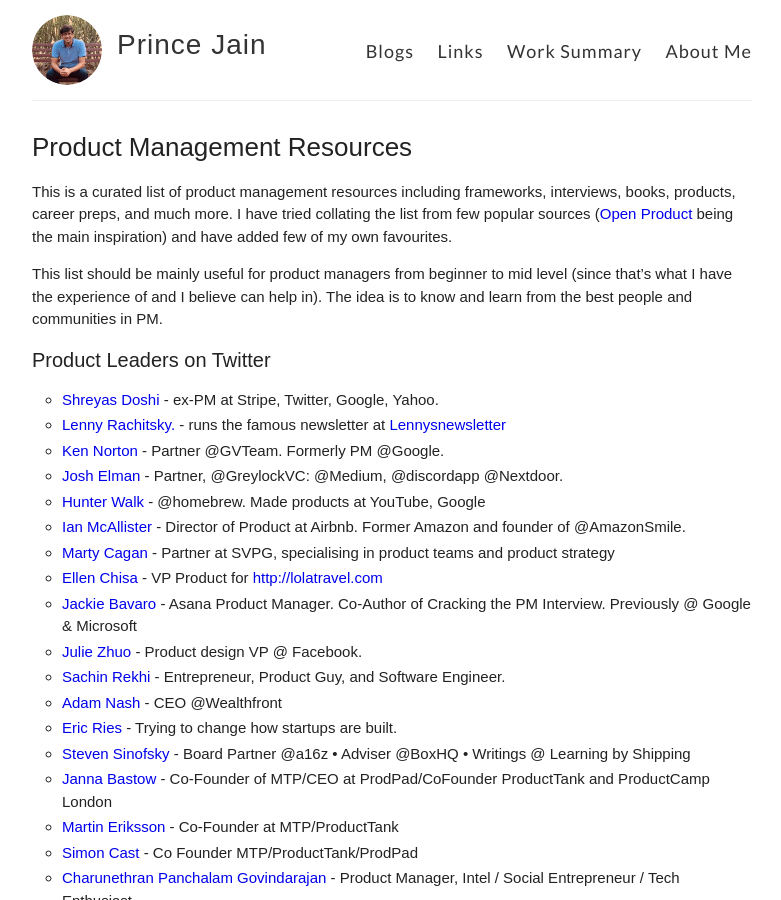
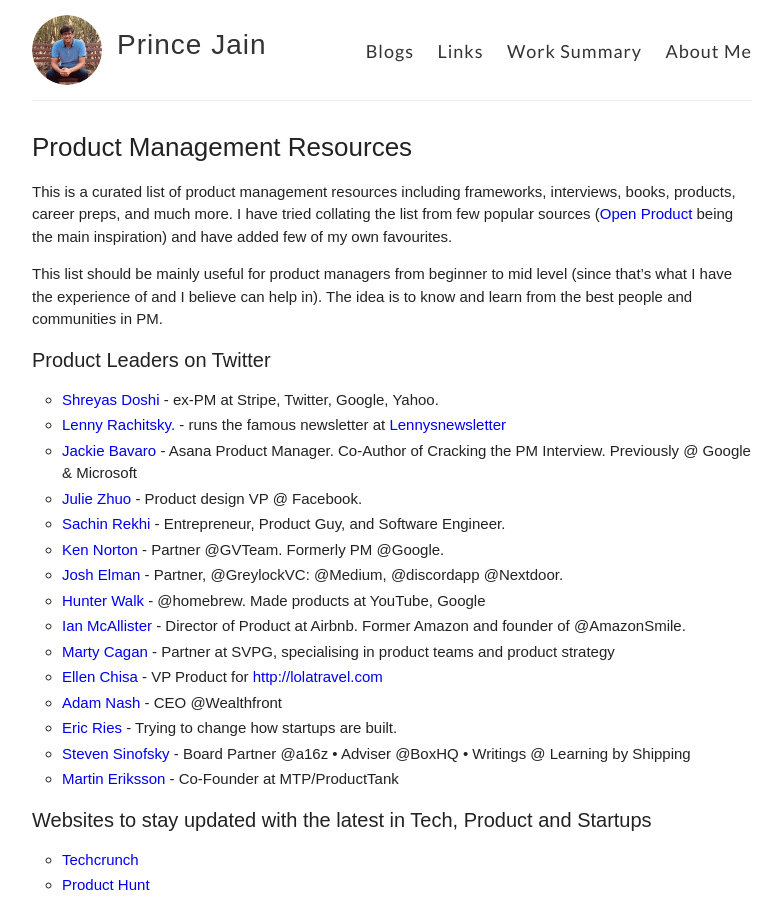
Before and after one commit to product-noob/product-noob.github.io, a Jekyll site: the page built from links.md, in a window 1280 px wide and 900 px high. Shown: the whole window, without its empty margins (248-1029 px from the left). Built offline with Jekyll 4.4.1, drawn with Linux system fonts in a browser that asks for light colours; some of the changed text lies outside the part shown.

Commit message:
removed links

```diff
--- a/links.md
+++ b/links.md
@@ -74,32 +74,27 @@ This list should be mainly useful for product managers from beginner to mid leve
 
 -   [Shreyas Doshi](https://twitter.com/shreyas) - ex-PM at Stripe, Twitter, Google, Yahoo.
 -   [Lenny Rachitsky.](https://twitter.com/lennysan) - runs the famous newsletter at [Lennysnewsletter](https://www.lennysnewsletter.com/)
+-   [Jackie Bavaro](https://twitter.com/jackiebo) - Asana Product Manager. Co-Author of Cracking the PM Interview. Previously @ Google & Microsoft
+-   [Julie Zhuo](https://twitter.com/joulee) - Product design VP @ Facebook.
+-   [Sachin Rekhi](https://twitter.com/sachinrekhi) - Entrepreneur, Product Guy, and Software Engineer.
 -   [Ken Norton](https://twitter.com/kennethn) - Partner @GVTeam. Formerly PM @Google.
 -   [Josh Elman](https://twitter.com/joshelman) - Partner, @GreylockVC: @Medium, @discordapp @Nextdoor.
 -   [Hunter Walk](https://twitter.com/hunterwalk) - @homebrew. Made products at YouTube, Google
 -   [Ian McAllister](https://twitter.com/ianmcall) - Director of Product at Airbnb. Former Amazon and founder of @AmazonSmile.
 -   [Marty Cagan](https://twitter.com/cagan) - Partner at SVPG, specialising in product teams and product strategy
 -   [Ellen Chisa](https://twitter.com/ellenchisa) - VP Product for <http://lolatravel.com>
--   [Jackie Bavaro](https://twitter.com/jackiebo) - Asana Product Manager. Co-Author of Cracking the PM Interview. Previously @ Google & Microsoft
--   [Julie Zhuo](https://twitter.com/joulee) - Product design VP @ Facebook.
--   [Sachin Rekhi](https://twitter.com/sachinrekhi) - Entrepreneur, Product Guy, and Software Engineer.
 -   [Adam Nash](https://twitter.com/adamnash) - CEO @Wealthfront
 -   [Eric Ries](https://twitter.com/ericries) - Trying to change how startups are built.
 -   [Steven Sinofsky](https://twitter.com/stevesi) - Board Partner @a16z • Adviser @BoxHQ • Writings @ Learning by Shipping
--   [Janna Bastow](https://twitter.com/simplybastow) - Co-Founder of MTP/CEO at ProdPad/CoFounder ProductTank and ProductCamp London
 -   [Martin Eriksson](https://twitter.com/bfgmartin) - Co-Founder at MTP/ProductTank
--   [Simon Cast](https://twitter.com/simoncast) - Co Founder MTP/ProductTank/ProdPad
--   [Charunethran Panchalam Govindarajan](https://twitter.com/charupg) - Product Manager, Intel / Social Entrepreneur / Tech Enthusiast
 
-
-#### Websites I follow to stay updated with the latest in Tech, Product and Startups
+#### Websites to stay updated with the latest in Tech, Product and Startups
 
 -   [Techcrunch](https://techcrunch.com/)
 -   [Product Hunt](https://www.producthunt.com/)
 -   [Yourstory](https://yourstory.com/)
 -   [Entrackr](https://entrackr.com/)
 -   [The Ken](https://the-ken.com/sea/)
-
 
 #### Product Blogs I find interesting
 
@@ -116,7 +111,6 @@ This list should be mainly useful for product managers from beginner to mid leve
 -   [Good Product Manager](https://www.goodproductmanager.com/) - How To Be A Good Product Manager
 -   [15 Things You Should Know About Product Managers](https://medium.com/@johnpcutler/15-things-you-should-know-about-product-managers-f488513d246) - John Cutler
 -   [The Black Box of Product Management](https://blackboxofpm.com/) - Shining light on the PM discipline
-
 
 # Core 1: Product Management
 
@@ -467,7 +461,6 @@ This list should be mainly useful for product managers from beginner to mid leve
 -   [mindtheproduct.com Podcasts](https://www.mindtheproduct.com/tag/podcast/) - Podcasts by mindtheproduct.com
 -   [Masters of Scale with Reid Hoffman](https://podcasts.apple.com/us/podcast/masters-of-scale-with-reid-hoffman/id1227971746?mt=2) - How do companies grow from zero to a gazillion? Legendary Silicon Valley investor / entrepreneur Reid Hoffman tests his theories with famous founders.
 
-
 # Core 3: Real Life Product Management
 
 ## Interviews
@@ -512,7 +505,6 @@ This list should be mainly useful for product managers from beginner to mid leve
 -   [A Usability Test, with Recommendations for Improvement of Skyscanner’s Mobile Flight Search & Booking App: Part I](https://medium.com/@mstephan/a-usability-test-with-recommendations-for-improvement-of-skyscanner-s-mobile-flight-search-56b6e598b8a2#.ibh610rne) - Sample Usability Test on Skyscanner
 -   [LinkedIn Groups Product Spec](https://medium.com/@ivanTr0n/designing-linkedins-next-killer-feature-to-awake-the-other-300m-users-product-spec-de00305ba13e#.e6df7kcxo) - Designing LinkedIn’s Next Killer Feature to awake the other 300M users
 
-
 ### Groups
 
 -   [Product Led Institute](https://summit.productled.com/?ac=9Vdhr2PIm) - Product-Led Growth is a go-to-market strategy that relies on using your product as the main vehicle to acquire, activate, and retain customers
@@ -521,7 +513,6 @@ This list should be mainly useful for product managers from beginner to mid leve
 -   [Designer Chat](https://www.producthunt.com/r/85601ad255/3697) - The Designer News community in a private Slack chat
 -   [Product Manager HQ](https://www.productmanagerhq.com/join-the-community/) - Product Manager HQ - Slack group
 -   [Product Camp](http://www.productcamp.org) - Product Camp Community Website and Blog
-
 
 # Core 4: Get the Job
 
@@ -545,5 +536,4 @@ This list should be mainly useful for product managers from beginner to mid leve
 -   [Product Management Job Interview Exercises](https://productmanagementexercises.com/) - Free repository of PM job interview questions and answers
 -   [Exponent](http://www.tryexponent.com) - Exponent offers online courses, a free interview questions database, and a Slack community for mock interviews.
 
-
 Please send me something good to read if you have recommendations, would love to check them out as well.
```
